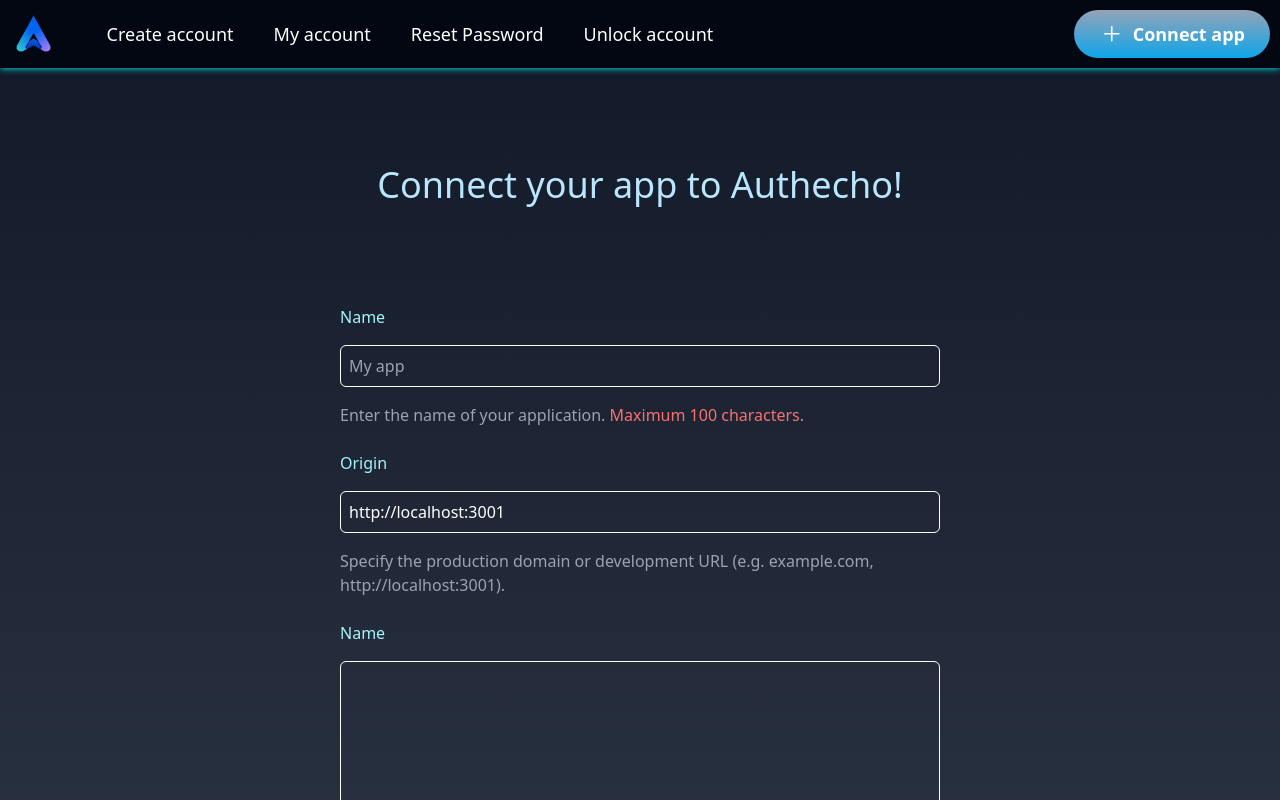
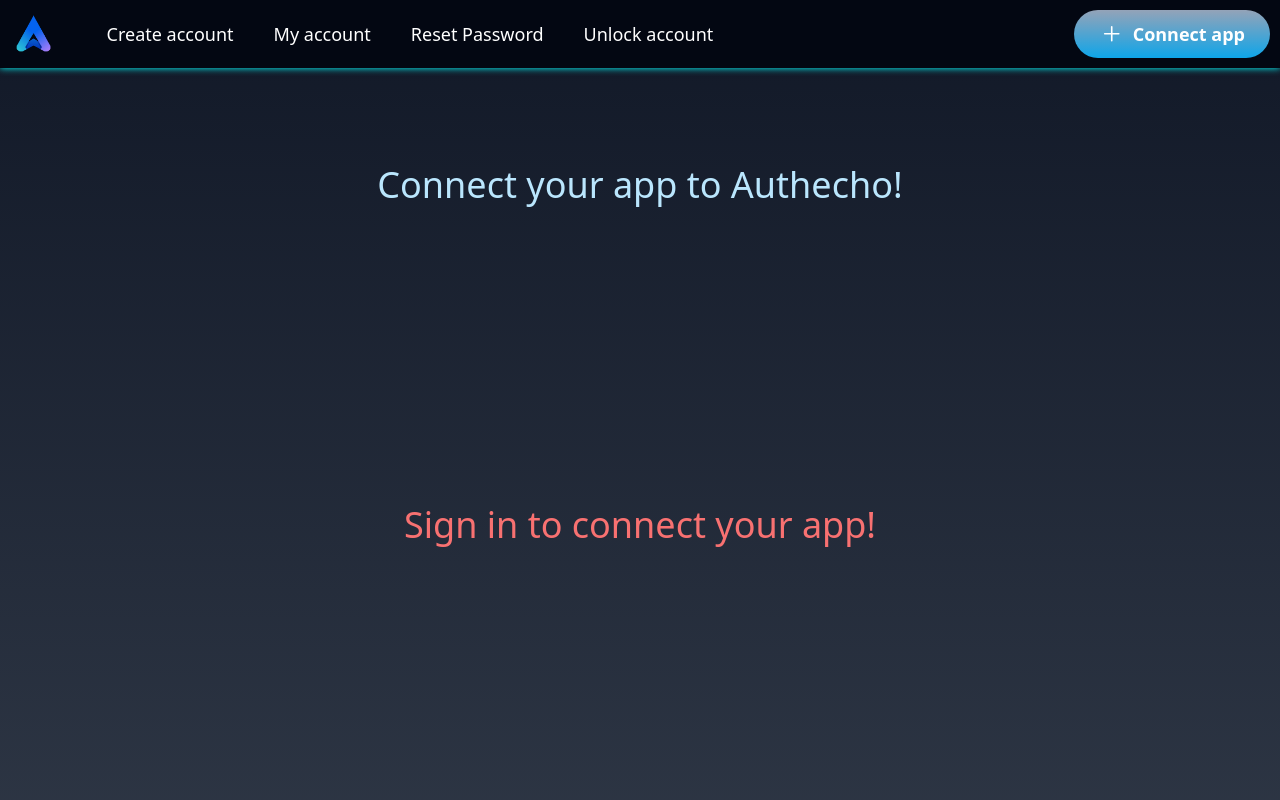
Before and after one commit to OzzoDev/AuthEcho, a React (Vite) app in the folder client/public/: page /connectapp in a window 1280 px wide. Shown: the top 800 px of the page. Built offline with nearby package versions, Linux system fonts and the light colour scheme; no server answers.

Commit message:
Improved UI when trying to connect app without auth

```diff
--- a/client/public/src/components/connect/ConnectForm.tsx
+++ b/client/public/src/components/connect/ConnectForm.tsx
@@ -15,7 +15,7 @@
 }
 
 function ConnectForm({ connectData, setConnectData, setAppKey }: Props) {
-  const { username } = useAuthStore();
+  const { username, isAuthenticated } = useAuthStore();
   const { formError, formStatus } = useFormStore(true);
   const { fetchData: connectApp } = useApi("POST", "JOIN");
 
@@ -51,12 +51,16 @@
     }
   };
 
+  if (!isAuthenticated) {
+    return <h2 className="text-4xl text-red-400 my-[200px]">Sign in to connect your app!</h2>;
+  }
+
+  if (formStatus === "loading") {
+    return <HashLoader size={50} color="white" className="my-[200px]" />;
+  }
+
   return (
     <form onSubmit={handleSubmit} className="flex flex-col gap-y-6 w-[90%] max-w-[600px]">
-      {formStatus === "loading" ? (
-        <HashLoader size={50} color="white" />
-      ) : (
-        <>
       <DescriptiveInput
         labelText="Name"
         name="appName"
@@ -91,22 +95,15 @@
         onChange={handleChange}>
         <p>
           You may optionally provide a description for your application
-              <span className="text-red-400"> of maximum 300 characters</span>. This description may
-              be publicly accessible and serves to clarify the purpose and functionality of your
-              app, thereby assisting users in understanding its features and benefits.
+          <span className="text-red-400"> of maximum 300 characters</span>. This description may be
+          publicly accessible and serves to clarify the purpose and functionality of your app,
+          thereby assisting users in understanding its features and benefits.
         </p>
       </DescriptiveInput>
       {formError && <p className="text-center text-lg text-red-500 mb-[-30px]">{formError}</p>}
       <div className="mt-10">
-            <PrimaryBtn
-              btnText="Connect"
-              type="submit"
-              width="w-full"
-              icon={<CiGlobe size={24} />}
-            />
+        <PrimaryBtn btnText="Connect" type="submit" width="w-full" icon={<CiGlobe size={24} />} />
       </div>
-        </>
-      )}
     </form>
   );
 }
--- a/client/public/src/pages/auth/ConnectAppPage.tsx
+++ b/client/public/src/pages/auth/ConnectAppPage.tsx
@@ -50,7 +50,7 @@
   }, [keyIsCopied]);
 
   return (
-    <div className="grow flex flex-col items-center space-y-[100px] pt-[100px] pb-[50px] text-white">
+    <div className="grow flex flex-col items-center gap-y-[100px] pt-[100px] pb-[50px] text-white">
       <h1 className="text-4xl text-center max-w-[90%] text-sky-200">
         Connect your app to Authecho!
       </h1>
```
Lines whose indentation alone changed are shown as unchanged.
